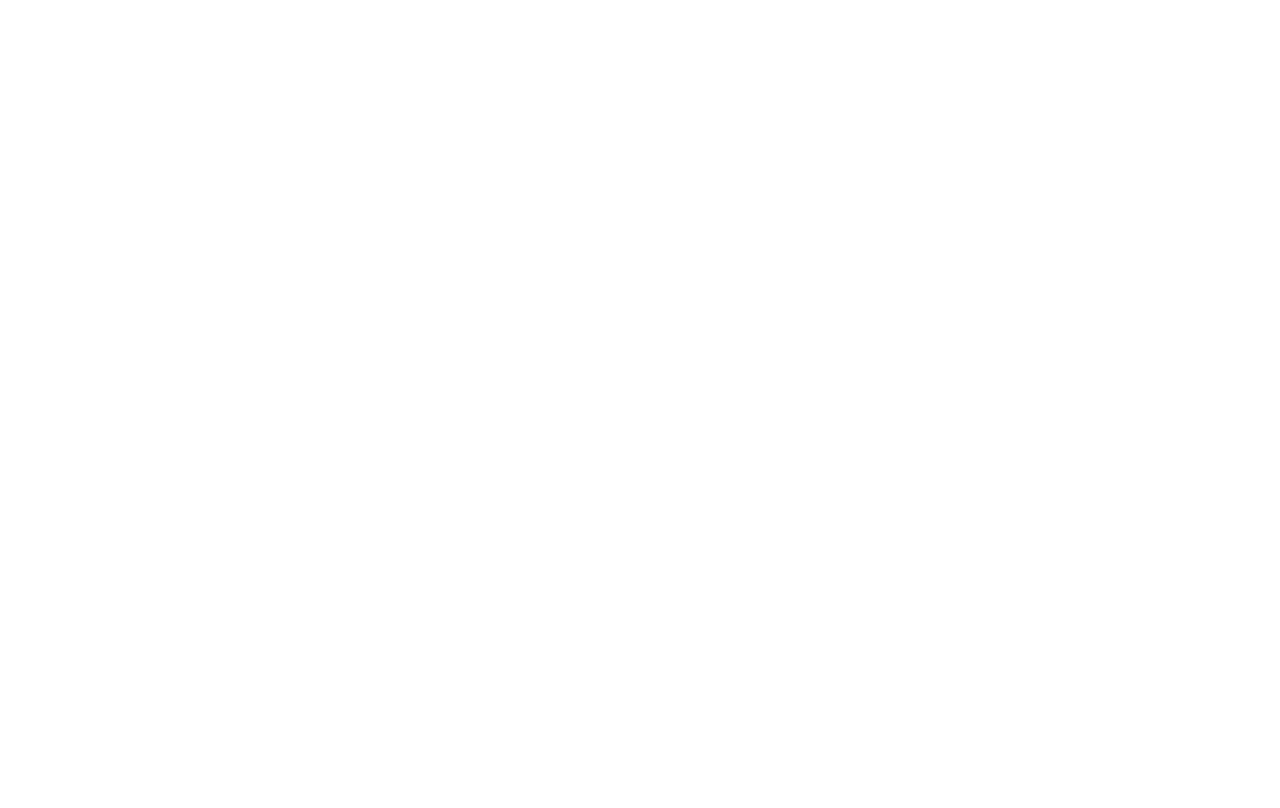
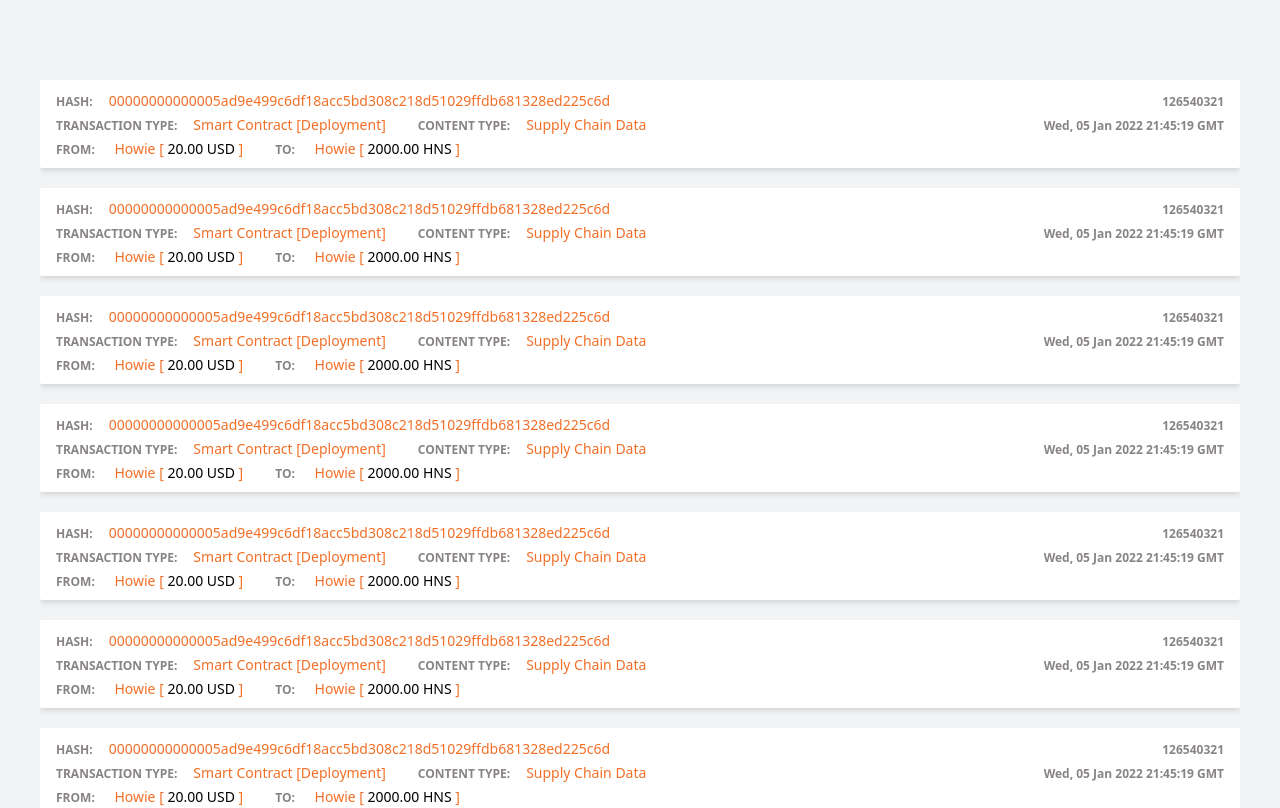
Before and after one commit to consensusnetworks/consensus-port, a Nuxt app: page /results in a window 1280 px wide. Before the commit this address had no page. Shown: the top 808 px of the page. Built offline with nearby package versions, Linux system fonts and the light colour scheme.

Commit message:
Add a mock search result page

```diff
--- a/components/Chart.vue
+++ b/components/Chart.vue
@@ -1,10 +1,5 @@
 <template>
-  <!--
-    I have found that the best way to make the Chart reactive
-    is to use the height prop that the Chart component provides and
-    use the parent component to control the width.
-   -->
-  <canvas :id="chartID" :height="height"></canvas>
+  <canvas :id="chartID"></canvas>
 </template>
 
 <script setup>
@@ -23,11 +18,6 @@
   chartData: {
     type: Object,
     required: true,
-  },
-  height: {
-    type: String,
-    required: true,
-    default: '100'
   },
   title: {
     type: String,
@@ -51,6 +41,10 @@
 
 const options = {
   responsive: true,
+  maintainAspectRatio: false,
+  aspectRatio: 2.25,
+  onResize: null,
+  resizeDelay: 0,
   animtion: false,
   scales: {
     x: {
@@ -91,6 +85,7 @@
     type: props.type,
     options,
   });
+  // window.addEventListener('resize', chart.resize())
 });
 
 // Reacts to new data from parent
--- a/components/Explorer.vue
+++ b/components/Explorer.vue
@@ -1,6 +1,7 @@
 <template>
+  <div class="pt-20 pb-10 px-10 min-h-screen h-screen bg-secondary">
     <div class="flex justify-between h-full" >
-        <div class="w-7/12 px-4 pt-4 pb-2 bg-white drop-shadow-md rounded-sm h-full">
+        <div class="w-7/12 px-4 pt-4 pb-2 bg-white drop-shadow-md rounded-sm">
             <div class="flex justify-between items-center pb-2 overflow-hidden">
                 <h2 class="font-bold text-xl whitespace-nowrap">
                     Consensus Port Chain
@@ -17,23 +18,21 @@
                 </div>
             </div>
             <hr class="text-primary opacity-30 overflow-hidden">
-            <div class="h-558 w-full">
-                <div class="w-full flex justify-center mb-10">
+            <div class="h-[95%] w-full overflow-hidden">
+                <div class="h-[50%] flex justify-center pb-4">
                     <Chart
                     chartID="transactionsChartData"
                     type="line"
                     :chartData="transactionsChartData"
                     title="Chain by Transaction Types"
-                    height="110"
                     />
                 </div>
-                <div class="w-full flex justify-center">
+                <div class="h-[50%] flex justify-center pb-4">
                     <Chart
                     chartID="contentChartData"
                     type="line"
                     :chartData="contentChartData"
                     title="Chain by Content Type"
-                    height="110"
                     />
                 </div>
             </div>
@@ -56,7 +55,7 @@
                 </div>
             </div>
             <hr class="mb-0 text-primary opacity-30">
-            <div class="overflow-auto h-558">
+            <div class="overflow-auto h-[95%]">
                 <div v-for="i in 20" :key="i" class="cursor-pointer">
                     <div class="flex justify-start">
                         <div class="flex flex-col justify-center w-4">
@@ -89,12 +88,12 @@
                             </div>
                             <hr class="w-full mt-4 text-grey opacity-50">
                         </div>
-
                     </div>
                 </div>
             </div>
         </div>
     </div>
+  </div>
 </template>
 
 <script setup>
@@ -114,7 +113,7 @@
     datasets: [
       {
         type: "line",
-        data: [50,32,32,51,69,23,15,48,23,24,15,57,86],
+        data: labels.map(() => Math.floor(Math.random() * 100)),
         label: "Individual Transaction",
         color: "#ECAD8B",
         backgroundColor: "rgb(236, 173, 139, 0.0)",
@@ -125,7 +124,7 @@
       },
       {
         type: "line",
-        data: [23,15,54,23,24,15,57,86,50,32,32,51,69],
+        data: labels.map(() => Math.floor(Math.random() * 100)),
         label: "Smart Contract [Deployment]",
         color: "#BF4300",
         backgroundColor: "rgb(236, 173, 139, 0.0)",
@@ -136,7 +135,7 @@
       },
       {
         type: "line",
-        data: [26,45,26,12,78,45,23,21,25,56,48,62,27],
+        data: labels.map(() => Math.floor(Math.random() * 100)),
         label: "Smart Contract [Interaction]",
         color: "#898484",
         backgroundColor: "rgb(137, 132, 132, 0.0)",
@@ -156,7 +155,7 @@
     datasets: [
       {
         type: "line",
-        data: [50,32,32,51,69,23,15,48,23,24,15,57,86],
+        data: labels.map(() => Math.floor(Math.random() * 100)),
         label: "Supply Chain Data",
         color: "#ECAD8B",
         backgroundColor: "rgb(236, 173, 139, 0.0)",
@@ -167,7 +166,7 @@
       },
       {
         type: "line",
-        data: [23,15,54,23,24,15,57,86,50,32,32,51,69],
+        data: labels.map(() => Math.floor(Math.random() * 100)),
         label: "Digital Trading [Exchanges]",
         color: "#898484",
         backgroundColor: "rgb(137, 132, 132, 0.0)",
--- a/components/NavBar.vue
+++ b/components/NavBar.vue
@@ -34,8 +34,10 @@
                     name="block-search"
                     placeholder="Search by Address / Hash / Block / TLD / Block’s Content Name"
                     class="w-full border-b-2 border-primary outline-none focus:border-grey, text-primary "
+                    @keyup.enter="handleSubmit"
                     >
-                    <button class="text-primary hover:text-grey">
+                    <nuxt-link to="/results">
+                        <button class="text-primary hover:text-grey" @click="handleSubmit">
                             <svg
                             xmlns="http://www.w3.org/2000/svg"
                             class="h-6 w-6"
@@ -49,6 +51,7 @@
                                 d="M21 21l-6-6m2-5a7 7 0 11-14 0 7 7 0 0114 0z" />
                             </svg>
                         </button>
+                    </nuxt-link>
                 </div>
             </div>
         </div>
@@ -76,11 +79,15 @@
         </aside>
     </nav>
 </template>
+
 <script setup>
-
 const drawer = useState('drawer', () => false)
 const toggleDrawer = () => {
     drawer.value = !drawer.value
 }
 
+const handleSubmit = (e) => {
+    console.log('running seach method', e)
+}
+
 </script>
--- /dev/null
+++ b/pages/block/index.vue
@@ -0,0 +1,5 @@
+<template>
+    <div class="pt-20 pb-10 px-10 min-h-screen bg-secondary ">
+        <div>block content</div>
+    </div>
+</template>
--- a/pages/index.vue
+++ b/pages/index.vue
@@ -1,5 +1,3 @@
 <template>
-  <div class="pt-20 pb-10 px-10 min-h-screen h-full bg-secondary ">
-    <Explorer />
-  </div>
+  <Explorer />
 </template>
--- /dev/null
+++ b/pages/results/index.vue
@@ -0,0 +1,63 @@
+<template>
+    <div class="pt-20 pb-10 px-10 min-h-screen bg-secondary">
+        <div class="flex flex-col justify-center overflow-auto">
+            <div
+            class="w-full "
+            v-for="i in 20" :key="i"
+            >
+                <nuxt-link to="/block#00000000000005ad9e499c6df18acc5bd308c218d51029ffdb681328ed225c6d">
+                    <div class="py-2 px-4 drop-shadow-md bg-white rounded-sm mb-[20px] hover:drop-shadow-lg overflow-auto">
+                        <div class="flex justify-between">
+                            <div class="mr-8">
+                                <span class="text-grey font-semibold text-xs whitespace-nowrap mr-4">HASH:</span>
+                                <span class="text-primary text-sm whitespace-nowrap">00000000000005ad9e499c6df18acc5bd308c218d51029ffdb681328ed225c6d</span>
+                            </div>
+                            <div>
+                                <!-- block#/index -->
+                                <span class="text-grey font-semibold text-xs whitespace-nowrap">126540321 </span>
+                            </div>
+                        </div>
+                        <div class="flex justify-between">
+                            <div class="flex mr-8">
+                                <div class="mr-8">
+                                    <span class="text-grey font-semibold text-xs whitespace-nowrap mr-4">TRANSACTION TYPE:</span>
+                                    <span class="text-primary text-sm whitespace-nowrap">Smart Contract [Deployment]</span>
+                                </div>
+                                <div>
+                                    <span class="text-grey font-semibold text-xs whitespace-nowrap mr-4">CONTENT TYPE:</span>
+                                    <span class="text-primary text-sm whitespace-nowrap">Supply Chain Data</span>
+                                </div>
+                            </div>
+                            <div>
+                                <!-- timestamp -->
+                                <span class="text-grey font-semibold text-xs whitespace-nowrap">Wed, 05 Jan 2022 21:45:19 GMT </span>
+                            </div>
+                        </div>
+                        <div class="flex justify-start">
+                            <div class="mr-8">
+                                <span class="text-grey font-semibold text-xs whitespace-nowrap mr-4">FROM:</span>
+                                <span class="text-primary text-sm whitespace-nowrap">
+                                    Howie [
+                                    <span class="text-black">20.00 USD</span>
+                                    ]</span>
+                            </div>
+                            <div>
+                                <span class="text-grey font-semibold text-xs whitespace-nowrap mr-4">TO:</span>
+                                <span class="text-primary text-sm whitespace-nowrap">
+                                    Howie [
+                                    <span class="text-black">2000.00 HNS</span>
+                                        ]
+                                    </span>
+                            </div>
+                        </div>
+                    </div>
+                </nuxt-link>
+            </div>
+        </div>
+    </div>
+</template>
+
+<script setup>
+
+
+</script>
--- a/tailwind.config.js
+++ b/tailwind.config.js
@@ -16,6 +16,7 @@
       'secondary': '#f3f4f6',
       'grey': '#898484',
       'white': '#fff',
+      'black': '#000',
     },
     extend: {
       spacing: {
```
Lines whose indentation alone changed are shown as unchanged.
